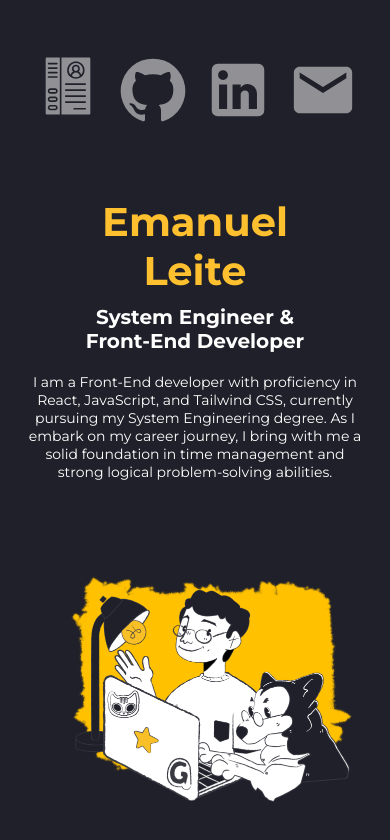
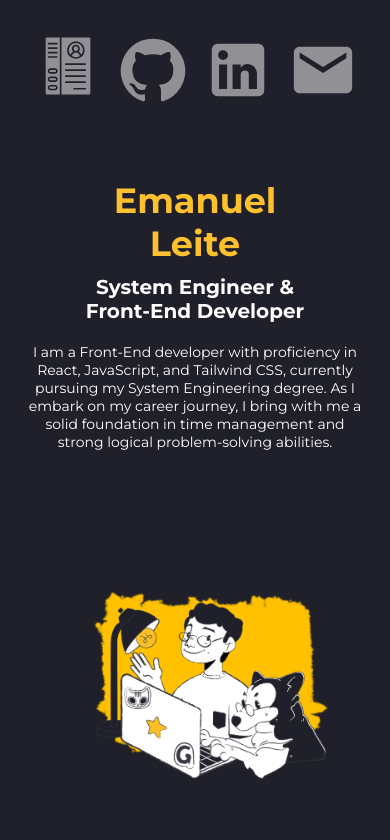
Before and after one commit to Nana1423/PersonalPortfolio, a React (Vite) app: page / in a window 390 px wide. Shown: the top 840 px of the page. Built offline with nearby package versions, Linux system fonts and the light colour scheme.

Commit message:
Fixing Responsive Bug
- Fixing spacing on Hero Section in small devices

```diff
--- a/src/Components/Hero/Hero.css
+++ b/src/Components/Hero/Hero.css
@@ -32,7 +32,7 @@
 
 .hero-icons{
     height: 10%;
-    padding-top: 50px;
+    padding-top: 30px;
     display: flex;
     justify-content: space-around;
     align-items: center;
@@ -63,7 +63,7 @@
 
 .hero-image{
     object-fit: contain;
-    min-width: 300px;
+    min-width: 250px;
     width: 100%;
     height: auto;
 }
--- a/src/main.css
+++ b/src/main.css
@@ -180,7 +180,6 @@ hr {
 @media(max-width: 560px){
 
     .hero main{
-        padding-top: 20px;
         flex-direction: column;
     }
 
@@ -195,7 +194,7 @@ hr {
     }
 
     h1{
-        font-size: 40px;
+        font-size: 35px;
     }
     h3{
         font-size: 20px;
```
